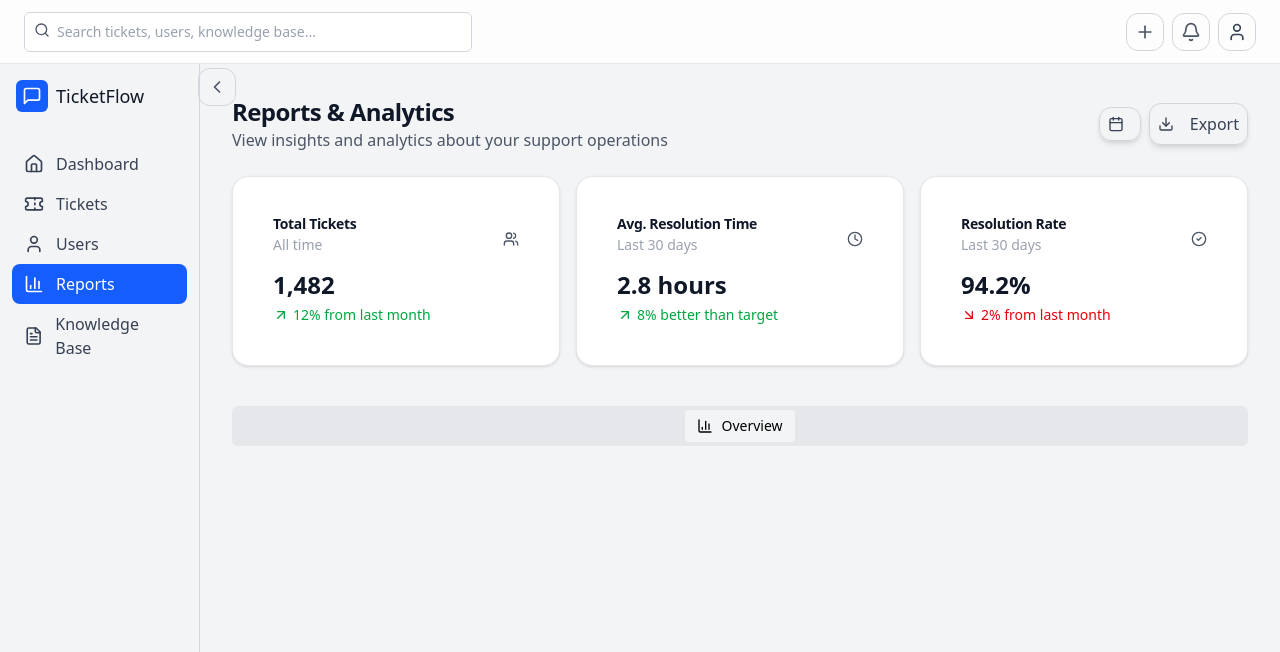
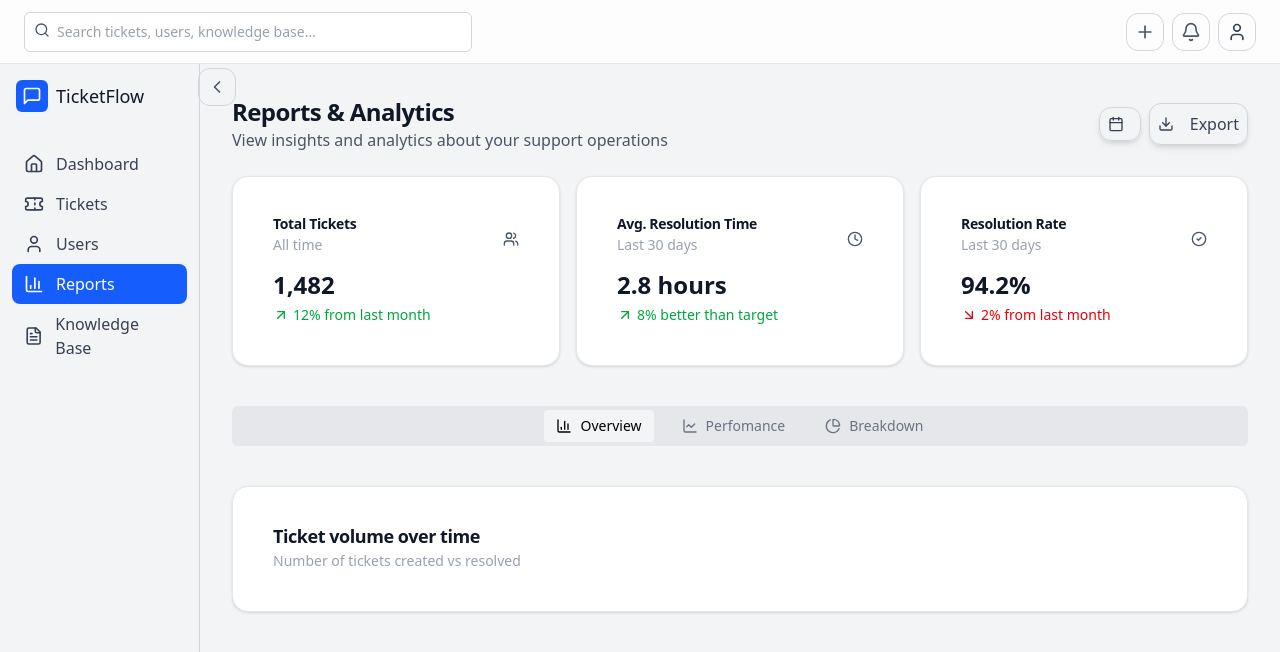
Before and after one commit to Amadou-Marong/TickettingHelpdeskManager, a React (Vite) app in the folder client/: page /reports in a window 1280 px wide. Shown: the top 652 px of the page. Built offline with nearby package versions, Linux system fonts and the light colour scheme; the HTML template or start-up script is replaced by a standard one.

Commit message:
reports page

```diff
--- a/client/src/pages/Reports.jsx
+++ b/client/src/pages/Reports.jsx
@@ -1,9 +1,9 @@
 import React from "react";
 import AnimatedTransition from "../common/AnimatedTransition";
 import Button from "../components/ui/Button";
-import { ArrowDownRight, ArrowUpRight, BarChart3, Calendar, CheckCircle2, Clock, Download, Users } from "lucide-react";
+import { ArrowDownRight, ArrowUpRight, BarChart3, Calendar, CheckCircle2, Clock, Download, LineChart, PieChart, Users } from "lucide-react";
 import { Card, CardContent, CardDescription, CardHeader, CardTitle } from "../components/ui/Card";
-import { Tabs, TabsList, TabsTrigger } from "../components/ui/Tabs";
+import { Tabs, TabsContent, TabsList, TabsTrigger } from "../components/ui/Tabs";
 
 const Reports = () => {
   return (
@@ -89,7 +89,46 @@ const Reports = () => {
                 <BarChart3 className="h-4 w-4 mr-2"/>
                 Overview
               </TabsTrigger>
+              <TabsTrigger value="perfomance">
+                <LineChart className="h-4 w-4 mr-2" />
+                Perfomance
+              </TabsTrigger>
+              <TabsTrigger value="breakdown">
+                <PieChart className="h-4 w-4 mr-2" />
+                Breakdown
+              </TabsTrigger>
           </TabsList>
+          <TabsContent value="overview" className="space-y-4 mt-6">
+              <Card>
+                  <CardHeader>
+                    <CardTitle className="text-lg">Ticket volume over time</CardTitle>
+                    <CardDescription>
+                      Number of tickets created vs resolved
+                    </CardDescription>
+                  </CardHeader>
+              </Card>
+          </TabsContent>
+          <TabsContent value="perfomance" className="space-y-4 mt-6">
+              <Card>
+                  <CardHeader>
+                    <CardTitle className="text-lg">Average response time</CardTitle>
+                    <CardDescription>
+                      Average time to first response in hours
+                    </CardDescription>
+                  </CardHeader>
+              </Card>
+          </TabsContent>
+          <TabsContent value="breakdown" className="space-y-4 mt-6">
+              <Card>
+                  <CardHeader>
+                    <CardTitle className="text-lg">Tickets by Category</CardTitle>
+                    <CardDescription>
+                      Destribution of tickets across categories
+                    </CardDescription>
+                  </CardHeader>
+              </Card>
+          </TabsContent>
+
         </Tabs>
 
       </div>
```
